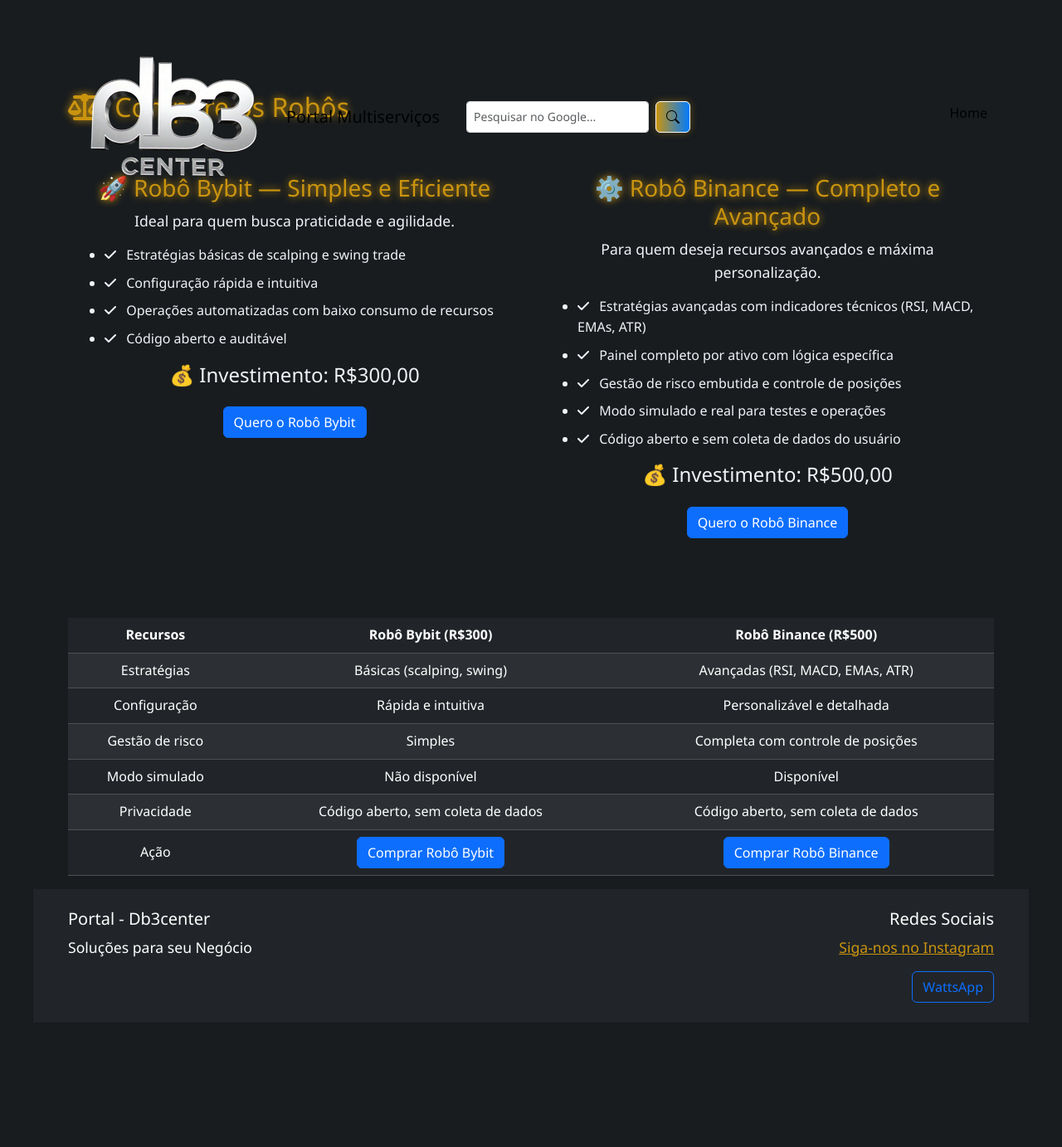
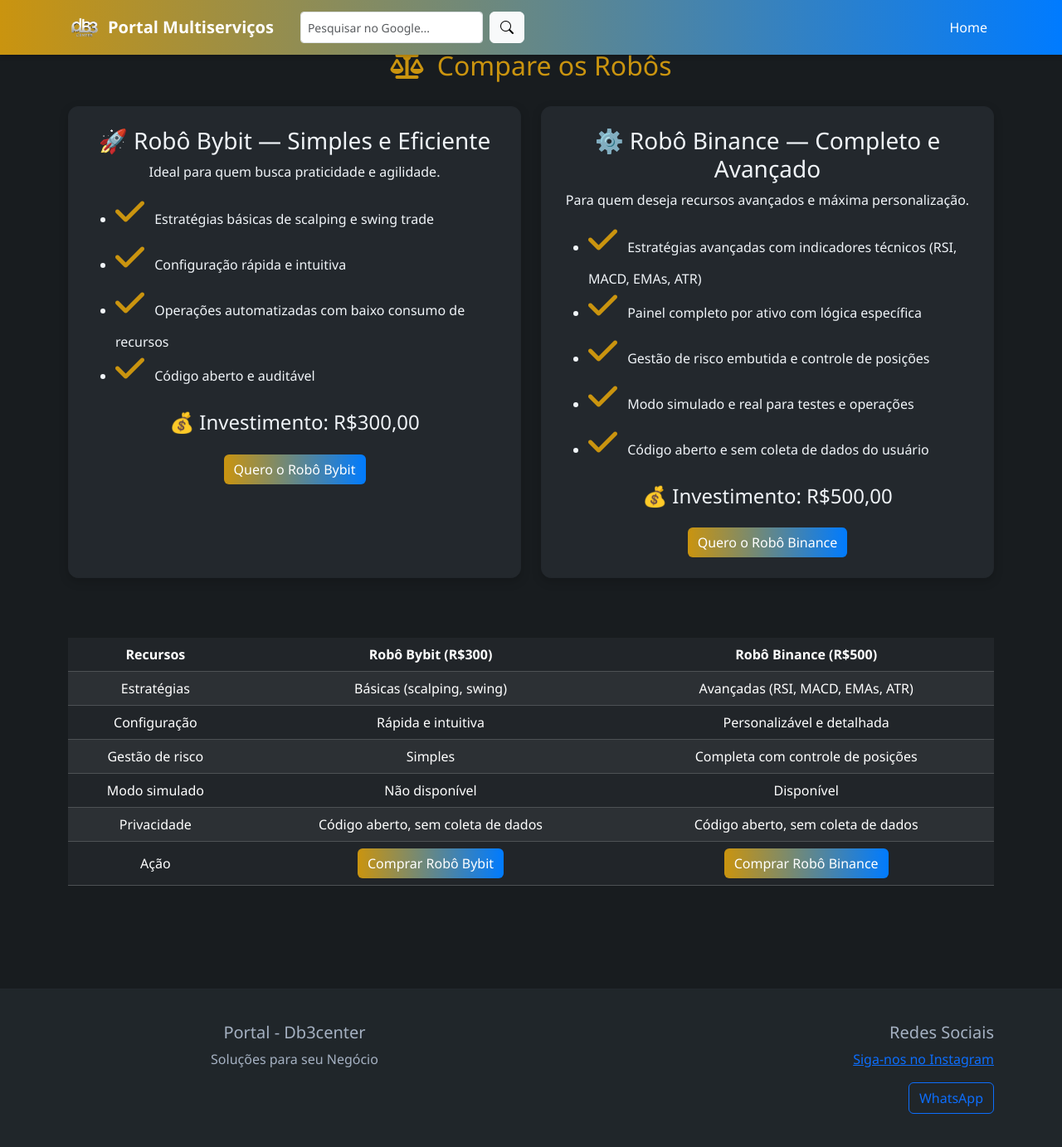
Before and after one commit to Db3center/Db3site, a Python web app: template templates/robotrade.html in a window 1280 px wide. Shown: the whole page at 83% size. Before the commit the page ends 1209 px from the top, so only its background shows below. Run offline with Jinja, Linux system fonts and the light colour scheme; the template is opened without the code that fills it, so the values that code supplies are empty.

Commit message:
Update robotrade.html

```diff
--- a/templates/robotrade.html
+++ b/templates/robotrade.html
@@ -16,103 +16,73 @@
       --text-main: #f0f4f8;
       --text-secondary: #a5b1c2;
     }
-
     body {
       background-color: var(--bg-dark);
       color: var(--text-main);
-      font-family: 'Segoe UI', Tahoma, Geneva, Verdana, sans-serif;
-      padding: 40px;
-      line-height: 1.6;
+      font-family: 'Segoe UI', sans-serif;
     }
-
-    h1, h2, h3 {
+    .navbar {
+      background: linear-gradient(90deg, var(--primary-blue), var(--primary-blue-dark));
+      box-shadow: 0 2px 6px rgba(0,0,0,0.2);
+    }
+    .navbar-brand {
+      font-weight: bold;
+      color: white;
+    }
+    .logo-img {
+      height: 40px;
+    }
+    .nav-link {
+      color: white !important;
+    }
+    .nav-link:hover {
+      color: var(--text-main) !important;
+    }
+    section {
+      padding: 60px 20px;
+    }
+    h2 {
       color: var(--primary-blue);
-      text-shadow: 0 0 10px var(--primary-blue);
-      margin-top: 30px;
+      margin-bottom: 30px;
+      text-align: center;
     }
-
-    p {
-      font-size: 1.1em;
+    .service-card {
+      background-color: var(--card-dark);
+      color: var(--text-main);
+      border: 1px solid #22272c;
+      border-radius: 12px;
+      box-shadow: 0 4px 12px rgba(0,0,0,0.18);
+      transition: transform 0.3s ease, box-shadow 0.3s;
+      text-align: center;
+      padding: 30px;
+      height: 100%;
+    }
+    .service-card:hover {
+      transform: translateY(-5px);
+      box-shadow: 0 8px 20px rgba(43,210,255,0.08);
+    }
+    .service-card i {
+      font-size: 2.5em;
       margin-bottom: 15px;
+      color: var(--primary-blue);
     }
-
-    .box {
-      background-color: var(--card-dark);
-      padding: 20px;
-      border-radius: 10px;
-      box-shadow: 0 0 10px rgba(202, 148, 15, 0.3);
-      margin-bottom: 30px;
+    .btn-primary {
+      background: linear-gradient(90deg, var(--primary-blue), var(--primary-blue-dark));
+      border: none;
     }
-
-    ul {
-      margin-left: 20px;
-      padding-left: 0;
-    }
-
-    li {
-      margin-bottom: 8px;
-    }
-
-    a {
-      color: var(--primary-blue);
-      text-decoration: underline;
-    }
-
-    button {
-      background: linear-gradient(90deg, var(--primary-blue), var(--primary-blue-dark));
-      color: #fff;
-      padding: 10px 20px;
-      font-size: 1em;
-      border: none;
-      border-radius: 5px;
-      cursor: pointer;
-      box-shadow: 0 0 10px rgba(202, 148, 15, 0.4);
-      transition: transform 0.2s ease;
-    }
-
-    button:hover {
-      transform: scale(1.05);
+    .btn-primary:hover {
       background: linear-gradient(90deg, var(--primary-blue-dark), var(--primary-blue));
     }
-
-    .center {
-      text-align: center;
-      margin-top: 40px;
-    }
-
-    .planos {
-      display: flex;
-      flex-wrap: wrap;
-      gap: 20px;
-      justify-content: space-between;
-    }
-
-    .plano {
-      flex: 1 1 300px;
-      background-color: var(--card-dark);
-      padding: 20px;
-      border-radius: 10px;
-      box-shadow: 0 0 10px rgba(202, 148, 15, 0.3);
-    }
-
-    .preco {
-      font-size: 1.5em;
-      font-weight: bold;
-      margin: 10px 0;
-      color: var(--primary-blue);
-    }
-    body {
-    padding-top: 80px; /* Compensa a altura da navbar fixa */
-    }
-
-    @media (max-width: 768px) {
-      .planos {
-        flex-direction: column;
-      }
+    footer {
+      background-color: #20262a;
+      color: var(--text-secondary);
+      padding: 40px 20px;
+      border-top: 1px solid #23282d;
     }
   </style>
 </head>
 <body>
+
 <nav class="navbar navbar-expand-lg fixed-top">
   <div class="container">
     <a class="navbar-brand d-flex align-items-center" href="#">
@@ -214,8 +184,7 @@
     </table>
   </div>
   </section>
-     </body>
-    <footer class="bg-dark text-white py-4">
+    <footer class="text-center mt-5">
   <div class="container">
     <div class="row">
       <div class="col-md-6">
@@ -224,11 +193,13 @@
       </div>
       <div class="col-md-6 text-md-end">
         <h5>Redes Sociais</h5>
-                    <p><a href="https://www.instagram.com/unika_3d/" target="_blank">Siga-nos no Instagram</a> </p>
-                   <a href="https://wa.me/5541991939310?text=Bem%20vindo%20a%20Db3center" class="btn btn-outline-primary">WattsApp</a>
+        <p><a href="https://www.instagram.com/db3market/" target="_blank">Siga-nos no Instagram</a></p>
+        <a href="https://wa.me/5541991939310?text=Bem%20vindo%20a%20Db3center" class="btn btn-outline-primary">WhatsApp</a>
       </div>
     </div>
   </div>
 </footer>
 
+<script src="https://cdn.jsdelivr.net/npm/bootstrap@5.3.3/dist/js/bootstrap.bundle.min.js"></script>
+</body>
 </html>
```
Lines whose indentation alone changed are shown as unchanged.
